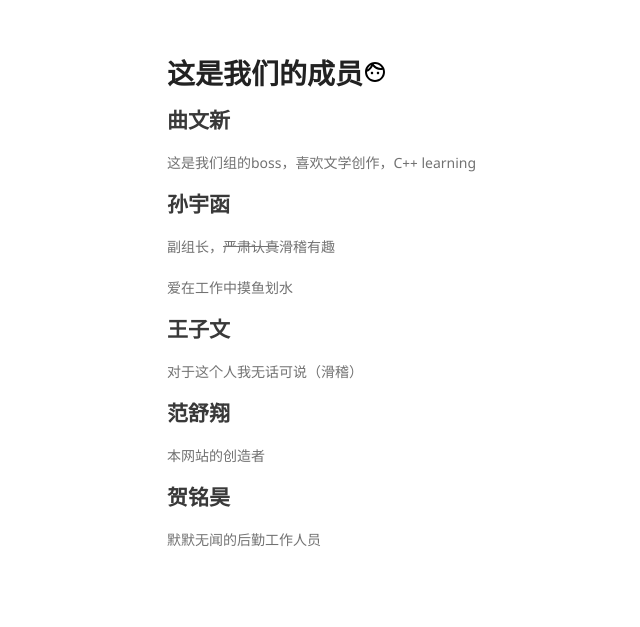
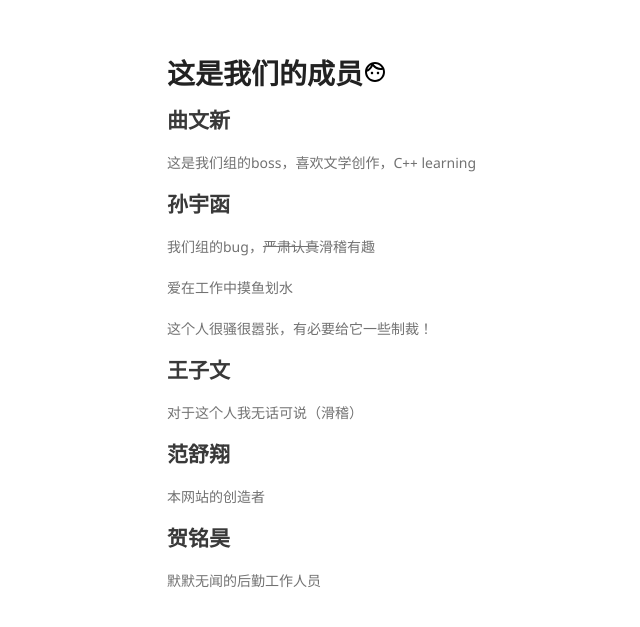
Before and after one commit to BobRocket/linclonfan.github.io, a Jekyll site: the page built from members.md, in a window 1280 px wide. Shown: the top 627 px of the page, without its empty margins (43-683 px from the left). Built offline with Jekyll 4.4.1, drawn with Linux system fonts in a browser that asks for light colours; our own code applies the rules of GitHub Pages for plain Markdown files.

Commit message:
更新对孙某某的评价

```diff
--- a/members.md
+++ b/members.md
@@ -6,9 +6,11 @@
 
 ## 孙宇函
 
-副组长，~~严肃认真~~滑稽有趣
+我们组的bug，~~严肃认真~~滑稽有趣
 
 爱在工作中摸鱼划水
+
+这个人很骚很嚣张，有必要给它一些制裁！
 
 ## 王子文
 
```
